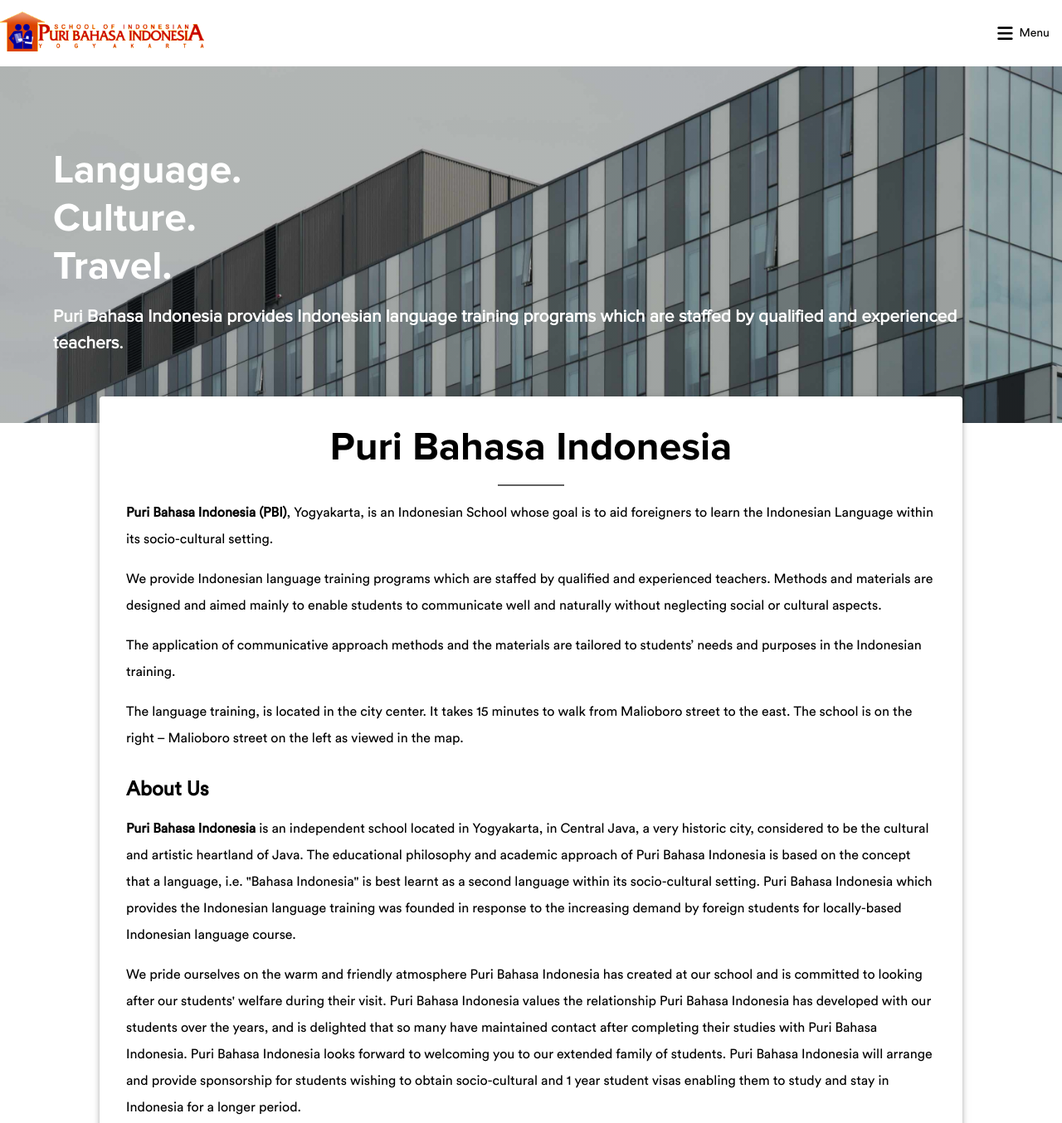
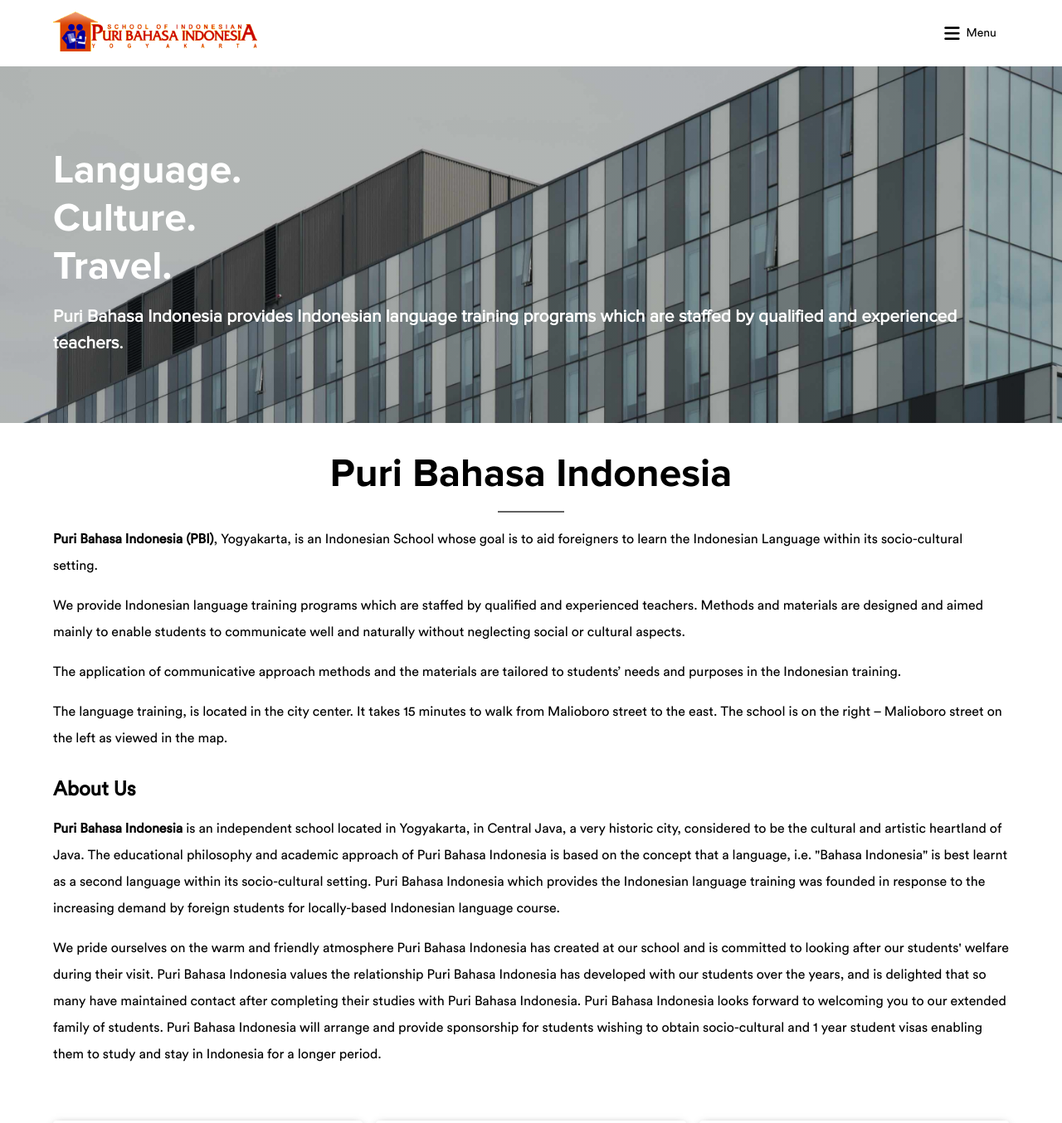
Before and after one commit to shonsirsha/pbi, a plain HTML site: page about-us.html in a window 1280 px wide. Shown: the top 1354 px of the page at 83% size. Drawn offline with nearby package versions, Linux system fonts and the light colour scheme.

Commit message:
using correct navbar component on all pages.

```diff
--- a/about-us.html
+++ b/about-us.html
@@ -20,7 +20,7 @@
   </head>
   <body>
     <nav>
-      <div class="main-nav">
+      <div class="main-nav container">
         <div class="flex-horizontal">
           <div class="brand">
             <a href="./index.html"><img src="imgs/logo.png" /></a>
--- a/css/main.css
+++ b/css/main.css
@@ -561,18 +561,6 @@ footer {
   object-fit: cover;
 }
 
-.overlap-container {
-  max-width: 1040px;
-  margin: auto;
-  margin-top: -64px;
-  background: var(--light-color);
-  z-index: 9;
-  position: relative;
-  border-radius: 4px;
-  padding: 32px;
-  box-shadow: 0 2px 10px -4px var(--gray-4);
-}
-
 /*courses and fees*/
 
 .hero-pic-courses {
```
Also changed, not shown: accommodations.html (+1 -1 lines), activities.html (+1 -1 lines), courses.html (+1 -1 lines), students-reviews.html (+1 -1 lines), yogyakarta.html (+1 -1 lines).
